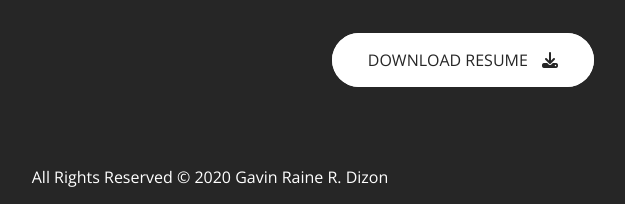
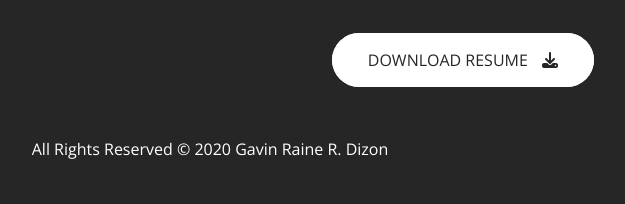
Before and after one commit to gavindizon/gavindizon.github.io, a website: page index.html in a window 1280 px wide. Shown: the part 601-805 px from the top of the page, 430-1055 px from the left. Drawn offline with nearby package versions, Linux system fonts and the light colour scheme.

Commit message:
fixed footer and fixed nav visibility while opacity is 0

```diff
--- a/index.html
+++ b/index.html
@@ -54,10 +54,8 @@
                 </div>
             </div>
         </section>
-
-
     </main>
-    <footer class="u-margin-top-med">
+    <footer>
         <div class="footer">
             <h5>All Rights Reserved &copy; 2020 Gavin Raine R. Dizon</h5>
         </div>
--- a/package.json
+++ b/package.json
@@ -9,7 +9,7 @@
     "start": "npm-run-all --parallel devserver watch:sass",
     "compile:sass": "node-sass sass/main.scss css/style.comp.css",
     "concat:css": "concat -o css/style.concat.css css/icon-font.css css/style.comp.css",
-    "prefix:css": "postcss --use autoprefixer -b \"> 5%\" -o css/style.prefix.css css/style.concat.css",
+    "prefix:css": "postcss --use autoprefixer -b \"> 100%\" -o css/style.prefix.css css/style.concat.css",
     "compress:css": "node-sass css/style.prefix.css css/style.css --output-style compressed",
     "build:css": "npm-run-all compile:sass concat:css prefix:css compress:css"
   },
--- a/sass/layouts/_footer.scss
+++ b/sass/layouts/_footer.scss
@@ -1,7 +1,7 @@
 footer{
     width: 100%;
     height: auto;
-    z-index: 99;
+    background-color: $background-primary;
     h5{
         font-family: 'Open Sans', sans-serif;
         font-weight: 300;
--- a/sass/layouts/_navigation.scss
+++ b/sass/layouts/_navigation.scss
@@ -54,6 +54,7 @@
         left: 0;
         z-index: 1500;
         opacity: 0;
+        visibility: hidden;
         width: 0;
         transition: all .8s;
     }
@@ -122,6 +123,7 @@
     &__checkbox:checked ~ &__nav{
         opacity: 1;
         width: 100%;
+        visibility: visible;
     }
 
 
--- a/sass/pages/_home.scss
+++ b/sass/pages/_home.scss
@@ -1,7 +1,7 @@
 .home-section{
 
     padding: 3rem 25.6rem;
-    height: 75vh;
+    height: auto;
     @include respond(tab-land){
         padding: 3rem 12.8rem;
     }
```
Also changed, not shown: about/index.html (+1 -1 lines), css/style.comp.css, css/style.concat.css, css/style.css, css/style.prefix.css.
